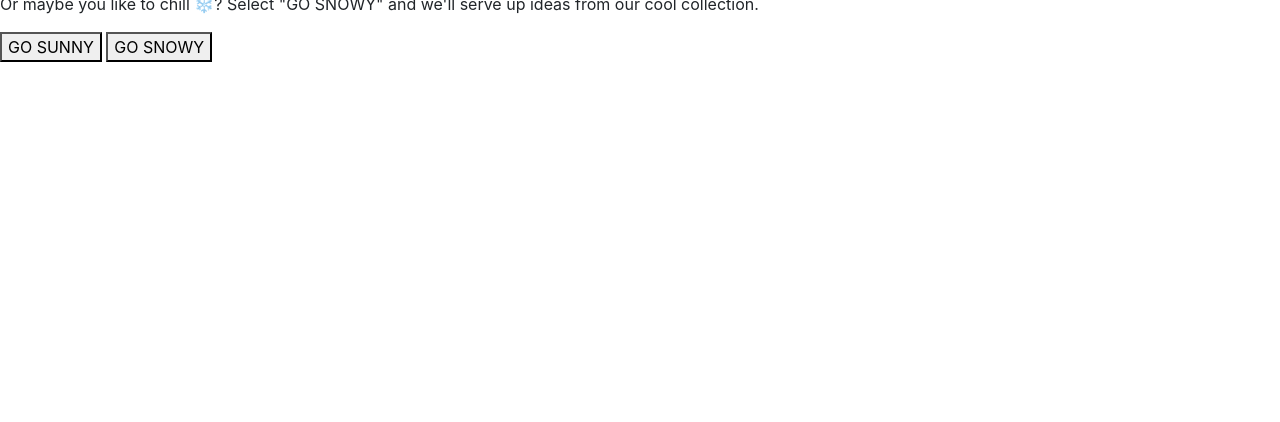
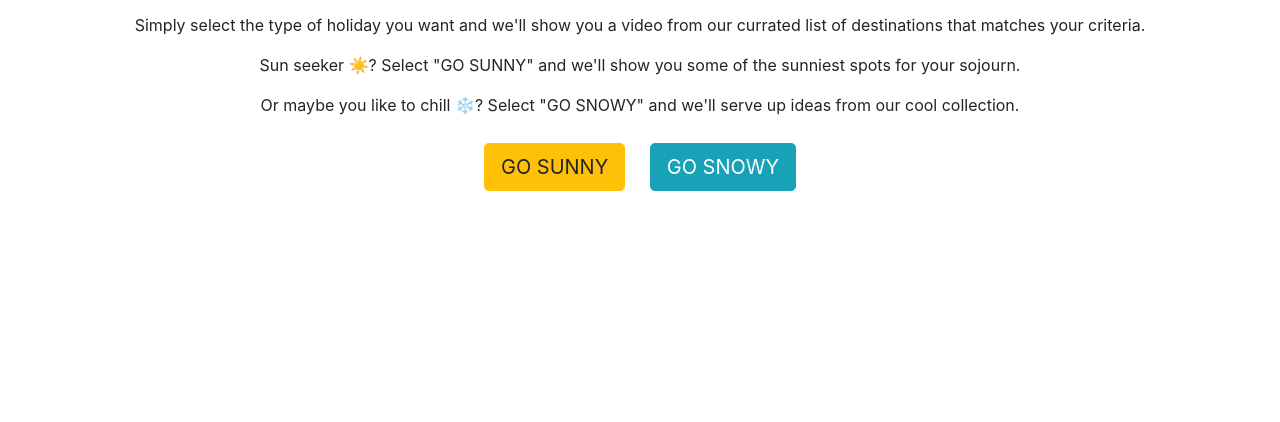
Before and after one commit to grazulisedgars/Go_Where, a plain HTML site: page index.html in a window 1280 px wide. Shown: the part 378-800 px from the top of the page. Drawn offline with nearby package versions, Linux system fonts and the light colour scheme; a script that the page names is missing.

Commit message:
Styles start screen with buttons and flex layout

```diff
--- a/assets/css/style.css
+++ b/assets/css/style.css
@@ -22,8 +22,16 @@ h1 {
     background-color: transparent;
   }
 
-  .second-screen-logo {
+  #start-screen {
+    display: flex;
+    flex-direction: column;
+    align-items: center;
+    justify-content: center;
+    min-height: 80vh;
+  }
 
+  .btn {
+    margin: 10px;
   }
 
   /* .modal{
--- a/index.html
+++ b/index.html
@@ -19,7 +19,11 @@
   </head>
 
   <header>
-    <img id="logo-sm" src="assets/images/logo_sm.png" alt="Go Where text and altered question mark with location pin." />
+    <img
+      id="logo-sm"
+      src="assets/images/logo_sm.png"
+      alt="Go Where text and altered question mark with location pin."
+    />
     <!-- logo image -->
 
     <button id="go-back">Go Back!</button>
@@ -28,15 +32,19 @@
 
   <body>
     <div id="start-screen">
-        <img id="logo-lg" src="assets/images/logo_lg.png" alt="Go Where text and altered question mark with location pin." />
+      <img
+        id="logo-lg"
+        src="assets/images/logo_lg.png"
+        alt="Go Where text and altered question mark with location pin."
+      />
       <p>
         Most of us live for a holiday, but with so many places and so little
         time it's often hard to know just where to go.
       </p>
+      <p>GoWhere has you covered!</p>
       <p>
-        GoWhere has you covered! Simply select the type of holiday you want and
-        we'll show you a video from our currated list of destinations that
-        matches your criteria.
+        Simply select the type of holiday you want and we'll show you a video
+        from our currated list of destinations that matches your criteria.
       </p>
       <p>
         Sun seeker ☀️? Select "GO SUNNY" and we'll show you some of the sunniest
@@ -46,10 +54,12 @@
         Or maybe you like to chill ❄️? Select "GO SNOWY" and we'll serve up
         ideas from our cool collection.
       </p>
-      <button id="sunny">GO SUNNY</button>
-      <!-- Sunnny button-->
-      <button id="snowy">GO SNOWY</button>
-      <!-- Snowy button-->
+      <nav class="buttons">
+        <!-- Sunny button-->
+        <button id="sunny" class="btn btn-lg btn-warning">GO SUNNY</button>
+        <!-- Snowy button-->
+        <button id="snowy" class="btn btn-lg btn-info">GO SNOWY</button>
+      </nav>
     </div>
 
     <div id="second-screen">
```
